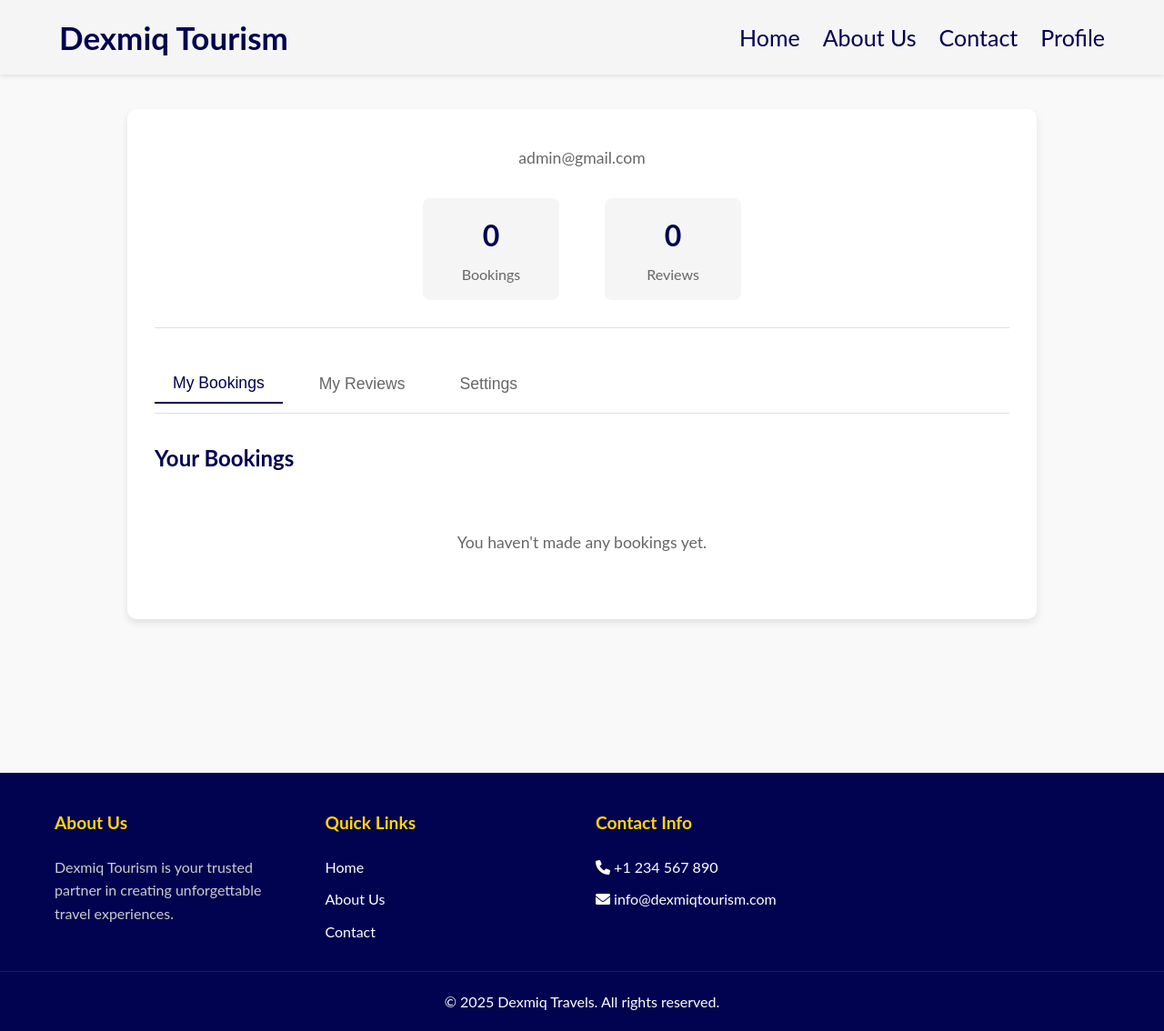
After one commit to CobraOmega/Dexmiq-Tourism, a Django app: page /profile/ in a window 1280 px wide. The commit adds this page. Shown: the whole page at 91% size. Run offline with Django 5.2, Linux system fonts and the light colour scheme; a user stored in the database is signed in.

Commit message:
added profile interface

```diff
--- a/customer/urls.py
+++ b/customer/urls.py
@@ -1,9 +1,10 @@
 from django.urls import path
-from .views import signup_view, login_view, activate_account
+from .views import signup_view, login_view, activate_account, profile_view
 
 urlpatterns = [
     # Frontend authentication
     path('signup/', signup_view, name='signup'),
     path('login/', login_view, name='login'),
     path('activate/<uidb64>/<token>/', activate_account, name='activate'),
+    path('profile/', profile_view, name='profile'),
 ]
--- a/customer/views.py
+++ b/customer/views.py
@@ -207,3 +207,10 @@ def activate_account(request, uidb64, token):
     else:
         messages.error(request, "Activation link is invalid or has expired.")
         return redirect('signup')
+
+def profile_view(request):
+    if not request.user.is_authenticated:
+        messages.error(request, "Please login to view your profile.")
+        return redirect('login')
+
+    return render(request, 'profile.html', {'user': request.user})
--- a/packages/urls.py
+++ b/packages/urls.py
@@ -11,6 +11,5 @@ urlpatterns = [
     path('', include(router.urls)),
     path('package/<int:id>/', package_detail, name='package_detail'),
 ]
-
 if settings.DEBUG:
     urlpatterns += static(settings.MEDIA_URL, document_root=settings.MEDIA_ROOT)
--- a/static/css/stylemain.css
+++ b/static/css/stylemain.css
@@ -463,7 +463,7 @@ footer {
     }
 
     .package {
-        margin-top: 120px; /* More space for filter bar */
+        margin-top: 120px; /*More space for filter bar */
     }
 
     .navbar ul {
@@ -559,3 +559,176 @@ footer {
 .book-btn:hover {
     background: #02035a;
 }
+
+/* Profile Section Styles */
+.profile-section {
+    padding: 120px 20px 50px;
+    background-color: #F9F9F9;
+    min-height: 100vh;
+}
+
+.profile-container {
+    background: #fff;
+    border-radius: 10px;
+    box-shadow: 0 4px 8px rgba(0, 0, 0, 0.1);
+    padding: 30px;
+    max-width: 1000px;
+    margin: 0 auto;
+}
+
+.profile-header {
+    text-align: center;
+    margin-bottom: 40px;
+    padding-bottom: 30px;
+    border-bottom: 1px solid #e0e0e0;
+}
+
+.profile-info h2 {
+    font-size: 2.8rem;
+    color: #010250;
+    margin-bottom: 5px;
+    font-weight: 600;
+}
+
+.profile-info .email {
+    color: #666;
+    margin-bottom: 30px;
+    font-size: 1.1rem;
+    font-weight: normal;
+}
+
+.profile-stats {
+    display: flex;
+    justify-content: center;
+    gap: 50px;
+    margin-top: 20px;
+}
+
+.stat-item {
+    text-align: center;
+    padding: 15px 30px;
+    background: #f5f5f5;
+    border-radius: 8px;
+    min-width: 150px;
+}
+
+.stat-number {
+    display: block;
+    font-size: 2rem;
+    font-weight: bold;
+    color: #010250;
+    margin-bottom: 5px;
+}
+
+.stat-label {
+    color: #666;
+    font-size: 1rem;
+}
+
+.profile-tabs {
+    display: flex;
+    gap: 20px;
+    margin-bottom: 30px;
+    border-bottom: 1px solid #e0e0e0;
+    padding-bottom: 10px;
+}
+
+.tab-btn {
+    background: none;
+    border: none;
+    padding: 10px 20px;
+    font-size: 1.1rem;
+    color: #666;
+    cursor: pointer;
+    transition: all 0.3s ease;
+}
+
+.tab-btn.active {
+    color: #010250;
+    border-bottom: 2px solid #010250;
+}
+
+.tab-pane {
+    display: none;
+}
+
+.tab-pane.active {
+    display: block;
+}
+
+.tab-pane h3 {
+    color: #010250;
+    margin-bottom: 20px;
+    font-size: 1.5rem;
+}
+
+.no-bookings, .no-reviews {
+    text-align: center;
+    color: #666;
+    padding: 40px 0;
+    font-size: 1.1rem;
+}
+
+.settings-form {
+    max-width: 500px;
+    margin: 0 auto;
+}
+
+.form-group {
+    margin-bottom: 20px;
+}
+
+.form-group label {
+    display: block;
+    margin-bottom: 8px;
+    color: #010250;
+    font-size: 1.1rem;
+}
+
+.form-group input {
+    width: 100%;
+    padding: 12px;
+    border: 1px solid #e0e0e0;
+    border-radius: 5px;
+    font-size: 1rem;
+}
+
+.save-btn {
+    background-color: #010250;
+    color: #fff;
+    padding: 12px 30px;
+    border: none;
+    border-radius: 5px;
+    cursor: pointer;
+    font-weight: bold;
+    margin-top: 20px;
+    width: 100%;
+    font-size: 1.1rem;
+}
+
+.save-btn:hover {
+    background-color: #020370;
+}
+
+@media (max-width: 768px) {
+    .profile-stats {
+        flex-direction: column;
+        gap: 20px;
+    }
+
+    .stat-item {
+        width: 100%;
+        max-width: 300px;
+        margin: 0 auto;
+    }
+
+    .profile-tabs {
+        flex-wrap: wrap;
+    }
+
+    .tab-btn {
+        flex: 1;
+        min-width: 120px;
+        text-align: center;
+    }
+}
--- /dev/null
+++ b/static/js/script.js
@@ -0,0 +1,22 @@
+// Profile Page Tabs
+document.addEventListener('DOMContentLoaded', function() {
+    const tabButtons = document.querySelectorAll('.tab-btn');
+    const tabPanes = document.querySelectorAll('.tab-pane');
+
+    if (tabButtons.length > 0) {
+        tabButtons.forEach(button => {
+            button.addEventListener('click', () => {
+                // Remove active class from all buttons and panes
+                tabButtons.forEach(btn => btn.classList.remove('active'));
+                tabPanes.forEach(pane => pane.classList.remove('active'));
+
+                // Add active class to clicked button
+                button.classList.add('active');
+
+                // Show corresponding tab pane
+                const tabId = button.getAttribute('data-tab');
+                document.getElementById(tabId).classList.add('active');
+            });
+        });
+    }
+});
--- a/templates/index.html
+++ b/templates/index.html
@@ -17,7 +17,7 @@
                     <li><a href="" Packages</a></li>
                     <li><a href="#about">About Us</a></li>
                     <li><a href="#contact">Contact</a></li>
-                    <li><a href="{% url 'signup' %}" class="file">Profile</a></li>
+                    <li><a href="{% url 'profile' %}" class="file">Profile</a></li>
                 </ul>
             </nav>
         </div>
--- /dev/null
+++ b/templates/profile.html
@@ -0,0 +1,124 @@
+{% load static %}
+<!DOCTYPE html>
+<html lang="en">
+<head>
+    <meta charset="UTF-8">
+    <meta name="viewport" content="width=device-width, initial-scale=1.0">
+    <title>Profile - Dexmiq Tourism</title>
+    <link rel="stylesheet" href="{% static 'css/stylemain.css' %}">
+    <link rel="stylesheet" href="https://cdnjs.cloudflare.com/ajax/libs/font-awesome/6.0.0/css/all.min.css">
+</head>
+<body>
+    <!-- Navigation Bar -->
+    <div class="navbar">
+        <div class="container flex">
+            <a href="{% url 'homepage' %}" class="logo"><h1>Dexmiq Tourism</h1></a>
+            <nav id="navbar">
+                <ul>
+                    <li><a href="{% url 'homepage' %}">Home</a></li>
+                    <li><a href="#about">About Us</a></li>
+                    <li><a href="#contact">Contact</a></li>
+                    <li><a href="{% url 'profile' %}" class="active">Profile</a></li>
+                </ul>
+            </nav>
+        </div>
+    </div>
+
+    <!-- Profile Section -->
+    <section class="profile-section">
+        <div class="container">
+            <div class="profile-container">
+                <div class="profile-header">
+                    <div class="profile-info">
+                        <h2>{{ user.first_name }} {{ user.last_name }}</h2>
+                        <p class="email">{{ user.email }}</p>
+                        <div class="profile-stats">
+                            <div class="stat-item">
+                                <span class="stat-number">0</span>
+                                <span class="stat-label">Bookings</span>
+                            </div>
+                            <div class="stat-item">
+                                <span class="stat-number">0</span>
+                                <span class="stat-label">Reviews</span>
+                            </div>
+                        </div>
+                    </div>
+                </div>
+
+                <div class="profile-content">
+                    <div class="profile-tabs">
+                        <button class="tab-btn active" data-tab="bookings">My Bookings</button>
+                        <button class="tab-btn" data-tab="reviews">My Reviews</button>
+                        <button class="tab-btn" data-tab="settings">Settings</button>
+                    </div>
+
+                    <div class="tab-content">
+                        <div class="tab-pane active" id="bookings">
+                            <h3>Your Bookings</h3>
+                            <div class="bookings-list">
+                                <p class="no-bookings">You haven't made any bookings yet.</p>
+                            </div>
+                        </div>
+
+                        <div class="tab-pane" id="reviews">
+                            <h3>Your Reviews</h3>
+                            <div class="reviews-list">
+                                <p class="no-reviews">You haven't written any reviews yet.</p>
+                            </div>
+                        </div>
+
+                        <div class="tab-pane" id="settings">
+                            <h3>Account Settings</h3>
+                            <form class="settings-form">
+                                <div class="form-group">
+                                    <label for="username">Username</label>
+                                    <input type="text" id="username" value="{{ user.username }}" disabled>
+                                </div>
+                                <div class="form-group">
+                                    <label for="email">Email</label>
+                                    <input type="email" id="email" value="{{ user.email }}" disabled>
+                                </div>
+                                <div class="form-group">
+                                    <label for="password">Change Password</label>
+                                    <input type="password" id="password" placeholder="New Password">
+                                </div>
+                                <button type="submit" class="save-btn">Save Changes</button>
+                            </form>
+                        </div>
+                    </div>
+                </div>
+            </div>
+        </div>
+    </section>
+
+    <!-- Footer -->
+    <footer>
+        <div class="footer-content">
+            <div class="footer-section">
+                <h3>About Us</h3>
+                <p>Dexmiq Tourism is your trusted partner in creating unforgettable travel experiences.</p>
+            </div>
+            <div class="footer-section">
+                <h3>Quick Links</h3>
+                <ul>
+                    <li><a href="{% url 'homepage' %}">Home</a></li>
+                    <li><a href="#about">About Us</a></li>
+                    <li><a href="#contact">Contact</a></li>
+                </ul>
+            </div>
+            <div class="footer-section">
+                <h3>Contact Info</h3>
+                <ul>
+                    <li><i class="fas fa-phone"></i> +1 234 567 890</li>
+                    <li><i class="fas fa-envelope"></i> info@dexmiqtourism.com</li>
+                </ul>
+            </div>
+        </div>
+        <div class="footer-bottom">
+            <p>&copy; 2025 Dexmiq Travels. All rights reserved.</p>
+        </div>
+    </footer>
+
+    <script src="{% static 'js/script.js' %}"></script>
+</body>
+</html>
```
Also changed, not shown: db.sqlite3.
